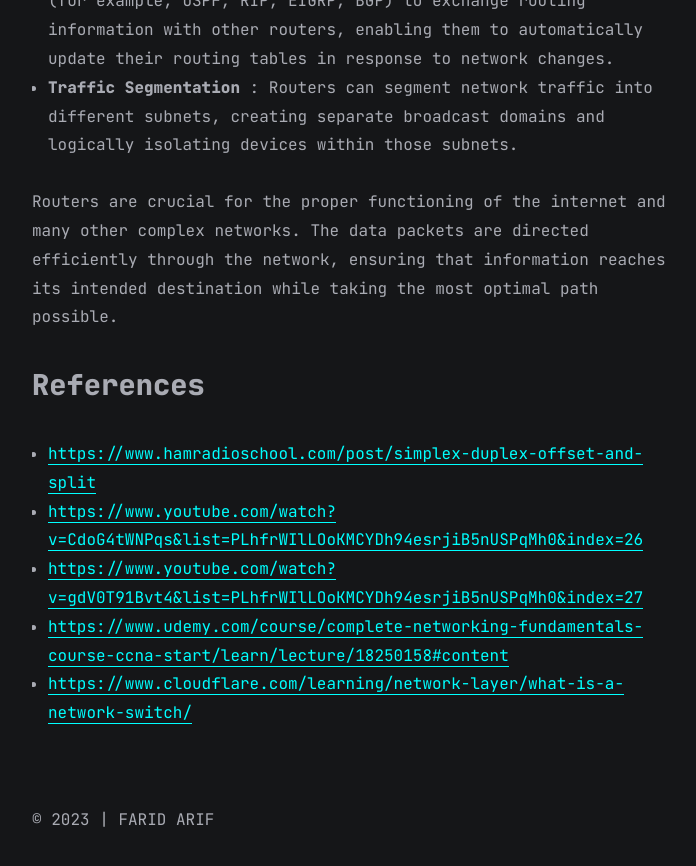
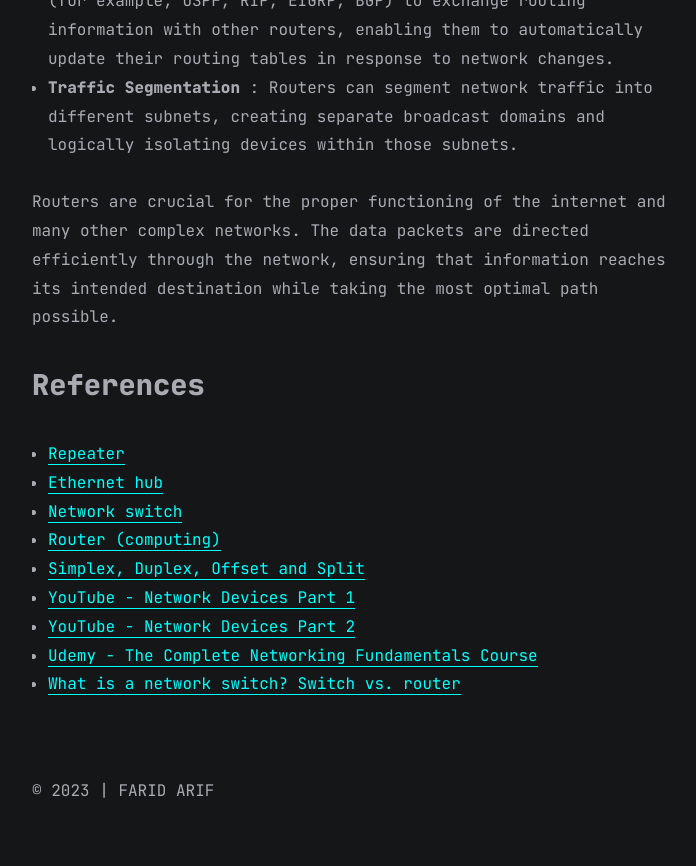
Before and after one commit to faridarif/faridarif.github.io, a Jekyll site: the page built from all_collections/_posts/2023-04-25-Network-Devices.md, in a window 1280 px wide and 900 px high, scrolled down 4160 px. Shown: the top 866 px of the window, without its empty margins (283-979 px from the left). Built offline with Jekyll 4.4.1, drawn with Linux system fonts in a browser that asks for light colours.

Commit message:
Update 2023-04-25-Network-Devices.md

```diff
--- a/all_collections/_posts/2023-04-25-Network-Devices.md
+++ b/all_collections/_posts/2023-04-25-Network-Devices.md
@@ -48,8 +48,12 @@ Routers are crucial for the proper functioning of the internet and many other co
 
 ## References
 
-- [https://www.hamradioschool.com/post/simplex-duplex-offset-and-split](https://www.hamradioschool.com/post/simplex-duplex-offset-and-split)
-- [https://www.youtube.com/watch?v=CdoG4tWNPqs&list=PLhfrWIlLOoKMCYDh94esrjiB5nUSPqMh0&index=26](https://www.youtube.com/watch?v=CdoG4tWNPqs&list=PLhfrWIlLOoKMCYDh94esrjiB5nUSPqMh0&index=26)
-- [https://www.youtube.com/watch?v=gdV0T91Bvt4&list=PLhfrWIlLOoKMCYDh94esrjiB5nUSPqMh0&index=27](https://www.youtube.com/watch?v=gdV0T91Bvt4&list=PLhfrWIlLOoKMCYDh94esrjiB5nUSPqMh0&index=27)
-- [https://www.udemy.com/course/complete-networking-fundamentals-course-ccna-start/learn/lecture/18250158#content](https://www.udemy.com/course/complete-networking-fundamentals-course-ccna-start/learn/lecture/18250158#content)
-- [https://www.cloudflare.com/learning/network-layer/what-is-a-network-switch/](https://www.cloudflare.com/learning/network-layer/what-is-a-network-switch/)
+- [Repeater](https://en.wikipedia.org/wiki/Repeater)
+- [Ethernet hub](https://en.wikipedia.org/wiki/Ethernet_hub)
+- [Network switch](https://en.wikipedia.org/wiki/Network_switch)
+- [Router (computing)](https://en.wikipedia.org/wiki/Router_(computing))
+- [Simplex, Duplex, Offset and Split](https://www.hamradioschool.com/post/simplex-duplex-offset-and-split)
+- [YouTube - Network Devices Part 1](https://www.youtube.com/watch?v=CdoG4tWNPqs&list=PLhfrWIlLOoKMCYDh94esrjiB5nUSPqMh0&index=26)
+- [YouTube - Network Devices Part 2](https://www.youtube.com/watch?v=gdV0T91Bvt4&list=PLhfrWIlLOoKMCYDh94esrjiB5nUSPqMh0&index=27)
+- [Udemy - The Complete Networking Fundamentals Course](https://www.udemy.com/course/complete-networking-fundamentals-course-ccna-start/)
+- [What is a network switch? Switch vs. router](https://www.cloudflare.com/learning/network-layer/what-is-a-network-switch/)
```
